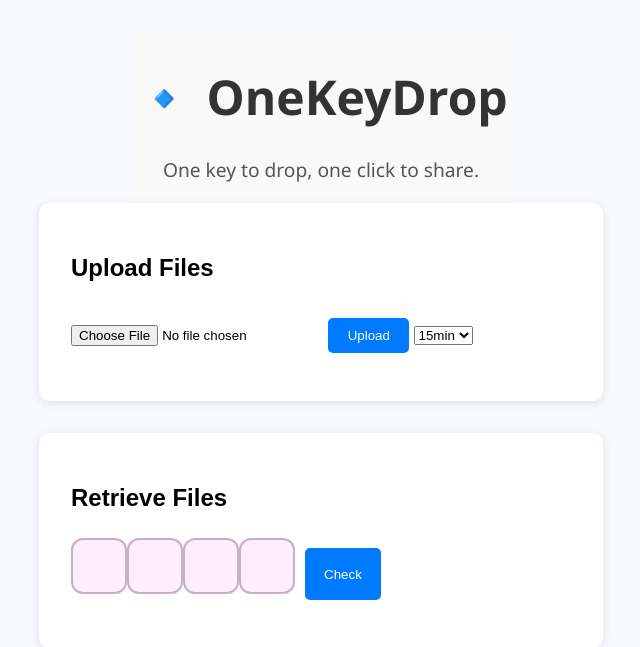
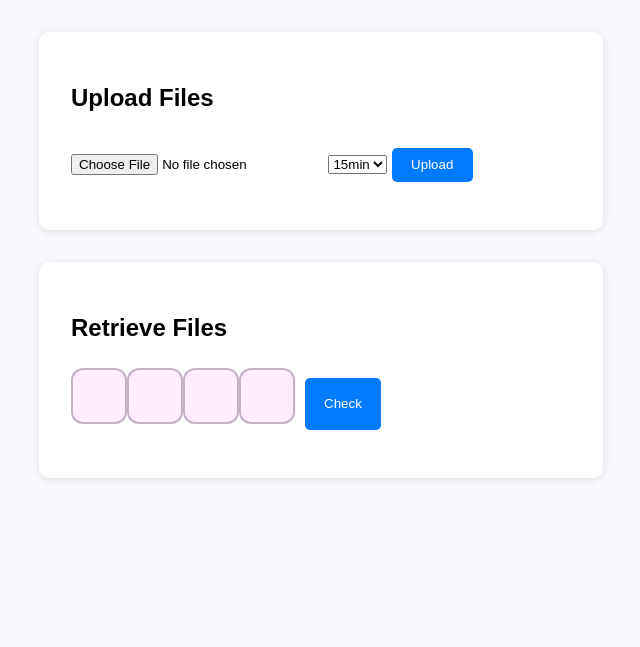
Before and after one commit to Navneet-KK/React6, a Flask app: page / in a window 1280 px wide. Shown: the top 647 px of the page, without its empty margins (319-959 px from the left). Run offline with Flask 3, Linux system fonts and the light colour scheme.

Commit message:
Update index.html

```diff
--- a/templates/index.html
+++ b/templates/index.html
@@ -116,15 +116,9 @@
   </style>
 </head>
 <body>
-  <div class="hero">
-    <h1>🔹 OneKeyDrop</h1>
-    <p>One key to drop, one click to share.</p>
-  </div>
-  <!-- Upload Box -->
   <div class="box">
   <h2>Upload Files</h2>
   <input type="file" id="uploadInput" />
-    <button onclick="Upload()">Upload</button>
   <select id="expiry" title="Expiration">
     <option value="900000" selected>15min</option>
     <option value="3600000">1h</option>
@@ -133,8 +127,8 @@
     <option value="172800000">2d</option>
     <option value="259200000">3d</option>
   </select>
-    <p id="uploadStatus"></p>
-    <progress id="uploadProgress" style="display:none;" max="100" value="0"></progress>
+  <button onclick="Upload()">Upload</button>
+  <p id="uploadStatus"></p><progress id="uploadProgress" style="display:none;" max="100" value="0"></progress>
   <div class="result" id="uploadResult" style="display:none;position: relative; padding: 10px; border: 1px solid #ccc;"></div>
 </div>
 
```
Lines whose indentation alone changed are shown as unchanged.
